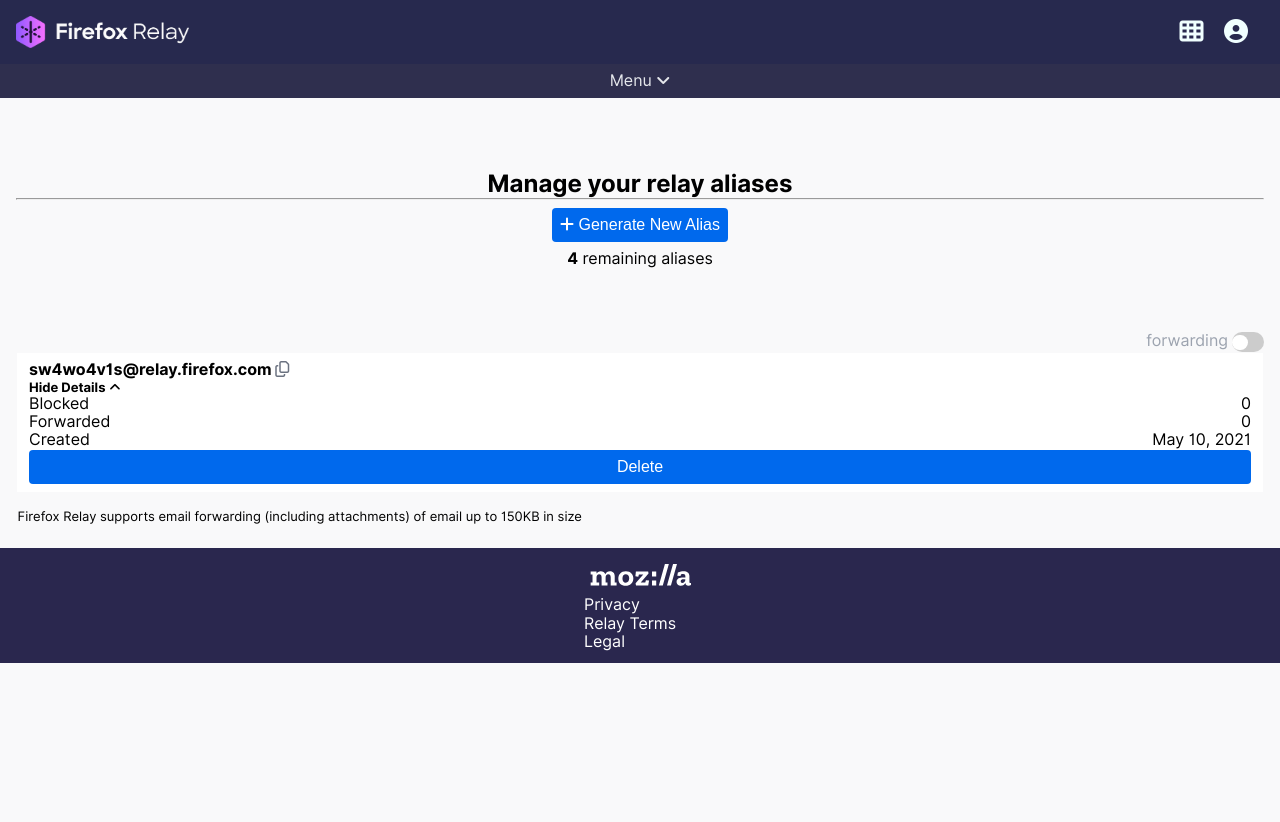
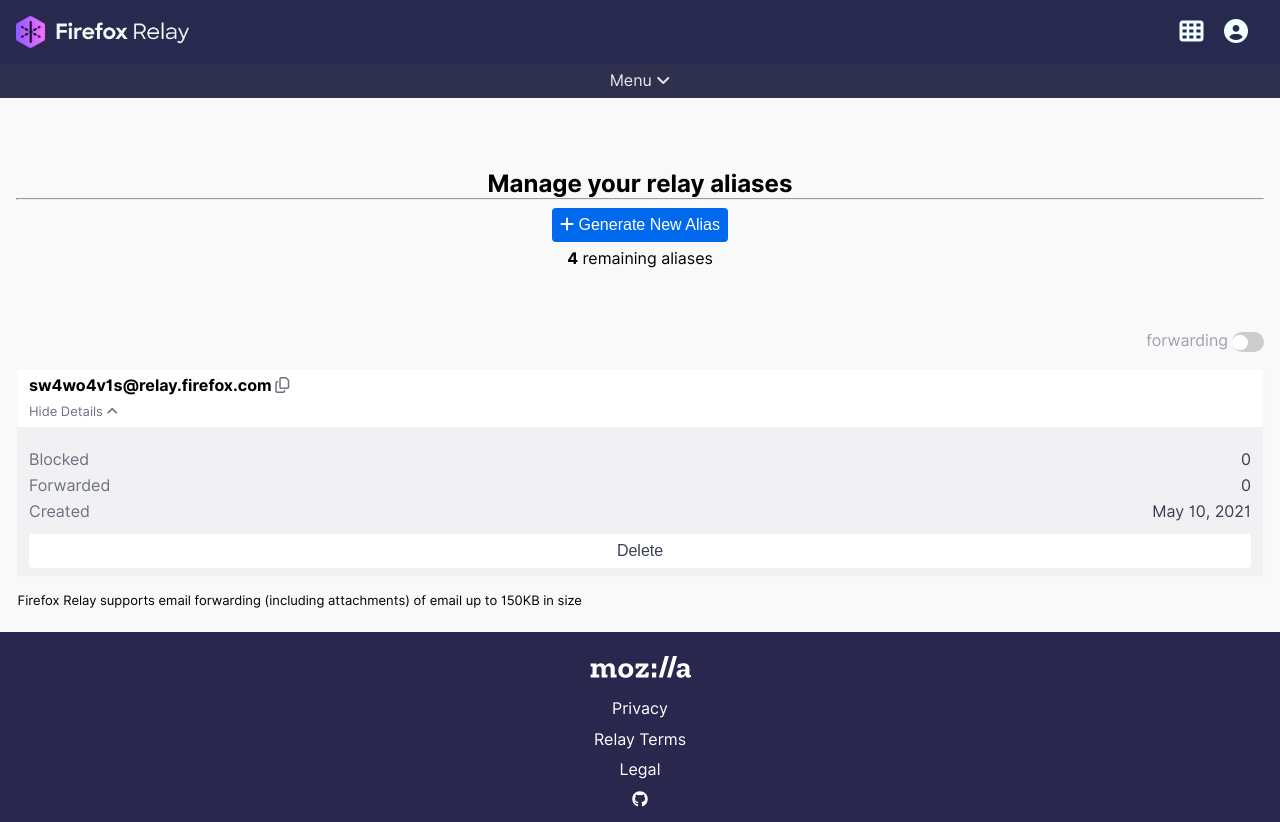
Before and after one commit to AL-S4H3R/mozilla-interview, a website: page index.html in a window 1280 px wide. Before the commit the page ends 800 px from the top, so only its background shows below. Drawn offline with Linux system fonts and the light colour scheme.

Commit message:
Interactivity

```diff
--- a/assets/app.js
+++ b/assets/app.js
@@ -3,4 +3,26 @@
 
 	// Add Scripts Here
 
+	const emailComponent = document.getElementsByClassName('temporary-email');
+	const hideButton = document.getElementsByClassName('hide')
+
+	hideButton[0].addEventListener('click', () => {
+		if(emailComponent[0].classList.contains('inactive')){
+			emailComponent[0].classList.remove('inactive')
+		}
+		else {
+			emailComponent[0].className += ' inactive'
+		}
+	})
+
+	const menu = document.getElementsByClassName('menu')[0]
+	const extendedMenu = document.getElementsByClassName('extended')[0]
+	menu.addEventListener('click', () => {
+		if(extendedMenu.classList.contains('inactive')){
+			extendedMenu.classList.remove('inactive')
+		}
+		else {
+			extendedMenu.className += ' inactive'
+		}
+	})
 })();
--- a/assets/styles.css
+++ b/assets/styles.css
@@ -39,8 +39,8 @@
     margin: 0;
     border-radius: 0.25rem;
     text-decoration: none;
-    background: #0069ed;
-    color: #ffffff;
+    /* background: #0069ed; */
+    /* color: #ffffff; */
     font-family: sans-serif;
     font-size: 1rem;
     cursor: pointer;
@@ -89,11 +89,17 @@
     color: #e5e7eb;
     align-items: center;
     justify-content: center;
-    padding-top: 0.5rem;
-    padding-bottom: 0.5rem;
     font-weight: 400;
+    padding: 0.5rem 0 0.5rem 0;
+    cursor: pointer;
 }
 
+.extended {
+    background-color: #2f2f4e;
+    text-align: right;
+    padding: 0.5rem 1rem 0.5rem 1rem;
+    color: #f9f9fa;
+}
 .header-container {
     margin-top: 4rem;
     border-bottom-width: 2px;
@@ -134,6 +140,9 @@
     justify-content: space-between;
 }
 
+.text-center {
+    text-align: center;
+}
 .switch {
     position: relative;
     display: inline-block;
@@ -192,11 +201,15 @@
     transform: translateX(1rem);
 }
 
-  /* Rounded sliders */
-  .slider.round {
+/* Rounded sliders */
+.slider.round {
     border-radius: 1.5rem;
-  }
+}
 
-  .slider.round:before {
+.slider.round:before {
     border-radius: 50%;
-  }
+}
+
+.inactive {
+    display: none;
+}
--- a/index.html
+++ b/index.html
@@ -30,6 +30,10 @@
             </p>
         </div>
     </header>
+    <div class="extended inactive">
+        <p style="margin: 0.5rem;">Home</p>
+        <p style="margin: 0.5rem;">FAQ</p>
+    </div>
 
     <!-- main section -->
     <section>
@@ -39,7 +43,7 @@
         <hr/>
 
         <div class="btn">
-            <button>
+            <button style="background-color: #0069ed; color: white;">
                 <i class="fas fa-plus"></i>
                 Generate New Alias
             </button>
@@ -61,44 +65,48 @@
                 border-color: #f9f9fa;
                 border-style: solid;
                 background-color: #fff;
-                padding-top: 0.5rem;
-                padding-bottom: 0.5rem;
-                padding-left: 0.75rem;
-                padding-right: 0.75rem;
+                margin-top: 1rem;
+                box-shadow: 0.1rem 0.1rem 0.1rem 0.1rem #f4f9fa;
             "
         >
+            <div style="padding: 0.5rem 0.75rem 0.5rem 0.75rem">
                 <h4>
                     sw4wo4v1s@relay.firefox.com
                     <i class="far fa-copy" style="color: #6b7280;"></i>
                 </h4>
-            <div>
-                <p style="font-size: small;">
-                    <strong>Hide Details</strong>
-                    <i class="fas fa-angle-up"></i>
+                <div style="margin-top: 0.5rem; color: #6b7280;">
+                    <p style="font-size: small;" class="hide">
+                        Hide Details
+                        <i class="fas fa-angle-up "></i>
                     </p>
                 </div>
-            <div>
-                <p class="flex justify-between">
-                    Blocked <span>0</span>
+            </div>
+            <div style="background-color: #f1f1f3; padding: 0.5rem 0.75rem 0.5rem 0.75rem" class="temporary-email ">
+                <p class="flex justify-between" style="color: #6B7280; margin-top: 1rem;">
+                    Blocked <span style="color: #374151;">0</span>
                 </p>
-                <p class="flex justify-between">
-                    Forwarded <span>0</span>
+                <p class="flex justify-between" style="color: #6B7280; margin-top: 0.5rem;">
+                    Forwarded <span style="color: #374151;">0</span>
                 </p>
-                <p class="flex justify-between">
-                    Created <span> May 10, 2021</span>
+                <p class="flex justify-between" style="color: #6B7280; margin-top: 0.5rem">
+                    Created
+                    <span style="color: #374151;">
+                        May 10, 2021
+                    </span>
                 </p>
-                <button style="width: 100%;">Delete</button>
+                <button style="width: 100%; margin-top: 0.75rem; background-color: white; color: #374151;">Delete</button>
             </div>
         </div>
-        <p style="font-size: small; padding: 1rem 0.1rem 1rem 0.1rem;">Firefox Relay supports email forwarding (including attachments) of email up to 150KB in size</p>
+        <p class="text-start" style="font-size: small; padding: 1rem 0.1rem 1rem 0.1rem;">Firefox Relay supports email forwarding (including attachments) of email up to 150KB in size</p>
     </section>
     <footer style="background-color: #2a274e; padding-top: 0.75rem; padding-bottom: 0.75rem;">
         <div class="flex justify-center">
-            <div style="color: white;">
+            <div style="color: white;" class="text-center">
                 <img src="./assets/img/logo-mozilla.svg" alt="" style="height: 2rem;">
-                <p>Privacy</p>
-                <p>Relay Terms</p>
-                <p>Legal</p>
+                <p style="margin-top: 0.75rem;">Privacy</p>
+                <p style="margin-top: 0.75rem;">Relay Terms</p>
+                <p style="margin-top: 0.75rem;">Legal</p>
+                <i class="fab fa-github" style="margin-top:0.75rem;"></i>
             </div>
         </div>
     </footer>
```
Lines whose indentation alone changed are shown as unchanged.
